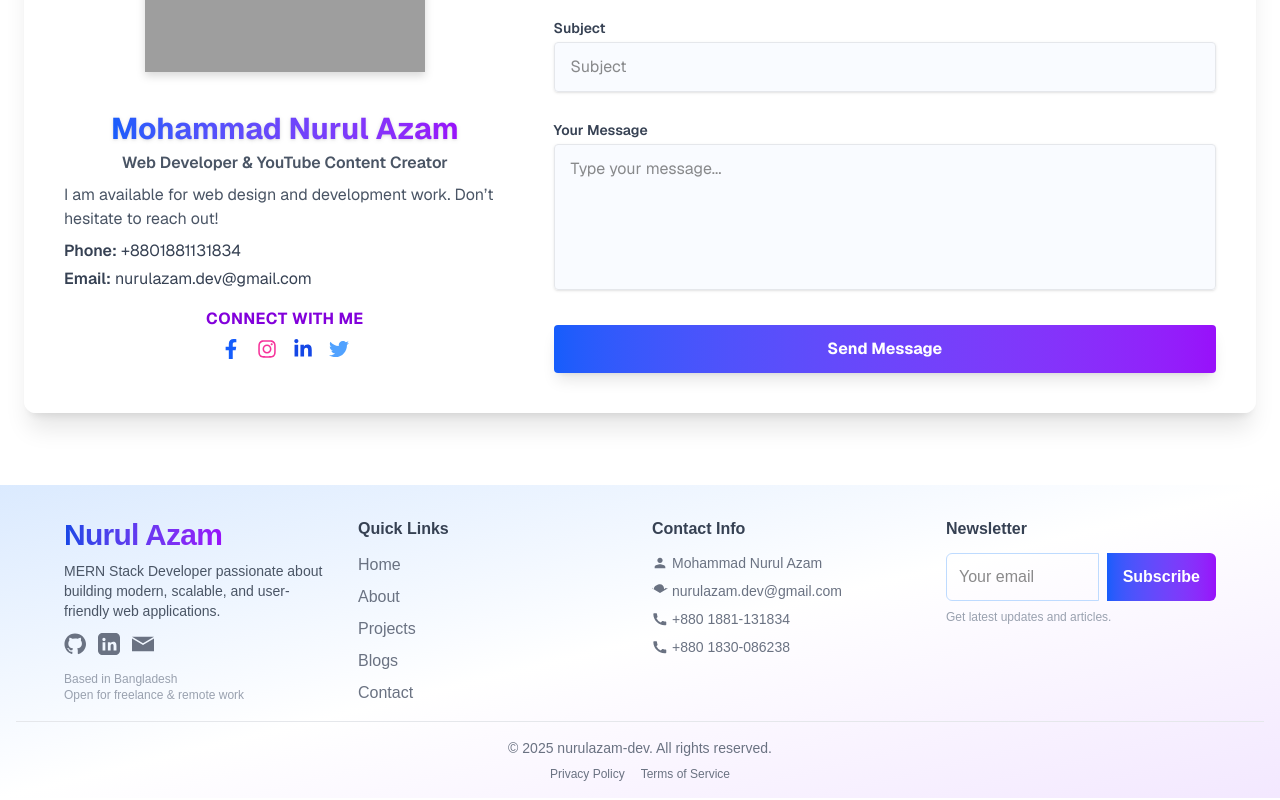
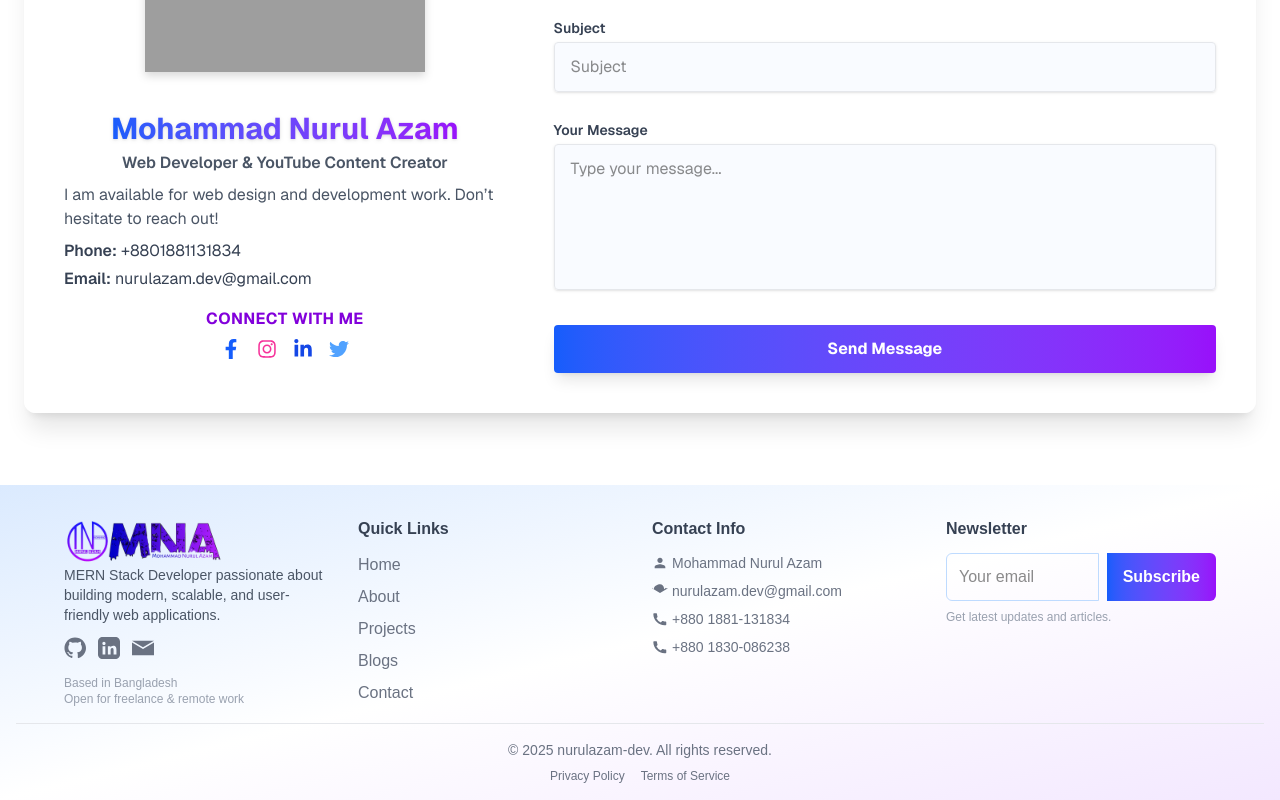
Before and after one commit to nurulazam-dev/nurulazamDev-portfolio-v3.0.0, a Next.js app: page / in a window 1280 px wide. Shown: the part 8273-9073 px from the top of the page. Built offline with nearby package versions, Linux system fonts and the light colour scheme; grey boxes are pictures that could not be loaded.

Commit message:
footer update

```diff
--- a/src/Components/Shared/Footer.jsx
+++ b/src/Components/Shared/Footer.jsx
@@ -2,6 +2,8 @@
 import React from "react";
 import Link from "next/link";
 import swal from "sweetalert";
+import Image from "next/image";
+import brandLogo from "../../assets/images/logo/nurulazan-dev-logo.png";
 
 const Footer = () => {
   return (
@@ -9,9 +11,14 @@ const Footer = () => {
       <div className="max-w-6xl mx-auto grid grid-cols-1 md:grid-cols-4 gap-10 md:gap-6 items-start">
         {/* Brand & About */}
         <div className="flex flex-col items-center md:items-start col-span-1">
-          <span className="text-3xl font-extrabold text-transparent bg-clip-text bg-gradient-to-r from-blue-700 to-purple-600 tracking-tight mb-2 animate-footer-logo">
-            Nurul Azam
-          </span>
+          <Image
+            src={brandLogo}
+            alt="M N A"
+            width={160}
+            height={56}
+            priority
+            className="animate-footer-logo"
+          />
           <p className="text-gray-600 text-sm max-w-xs mb-2 text-center md:text-left">
             MERN Stack Developer passionate about building modern, scalable, and
             user-friendly web applications.
```
